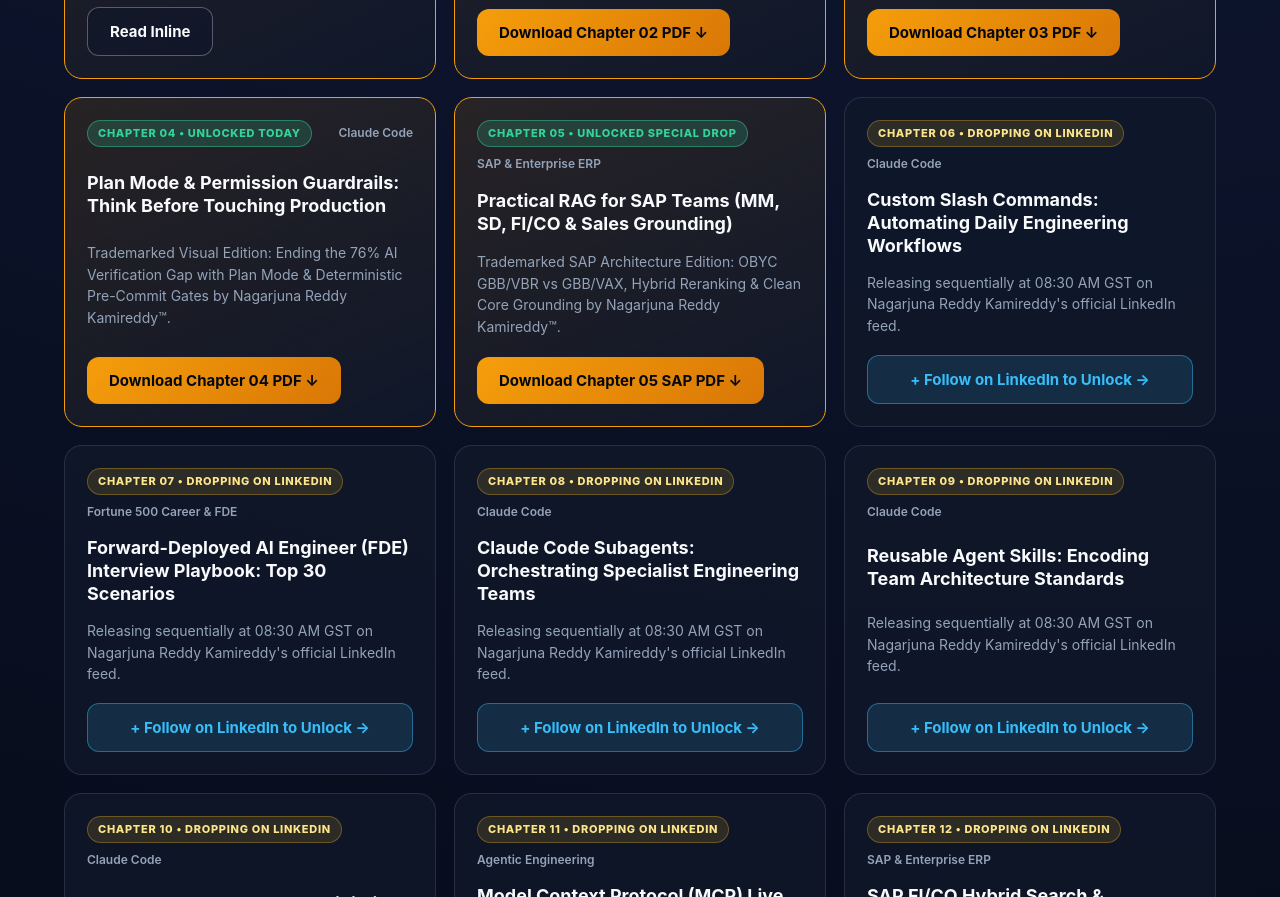
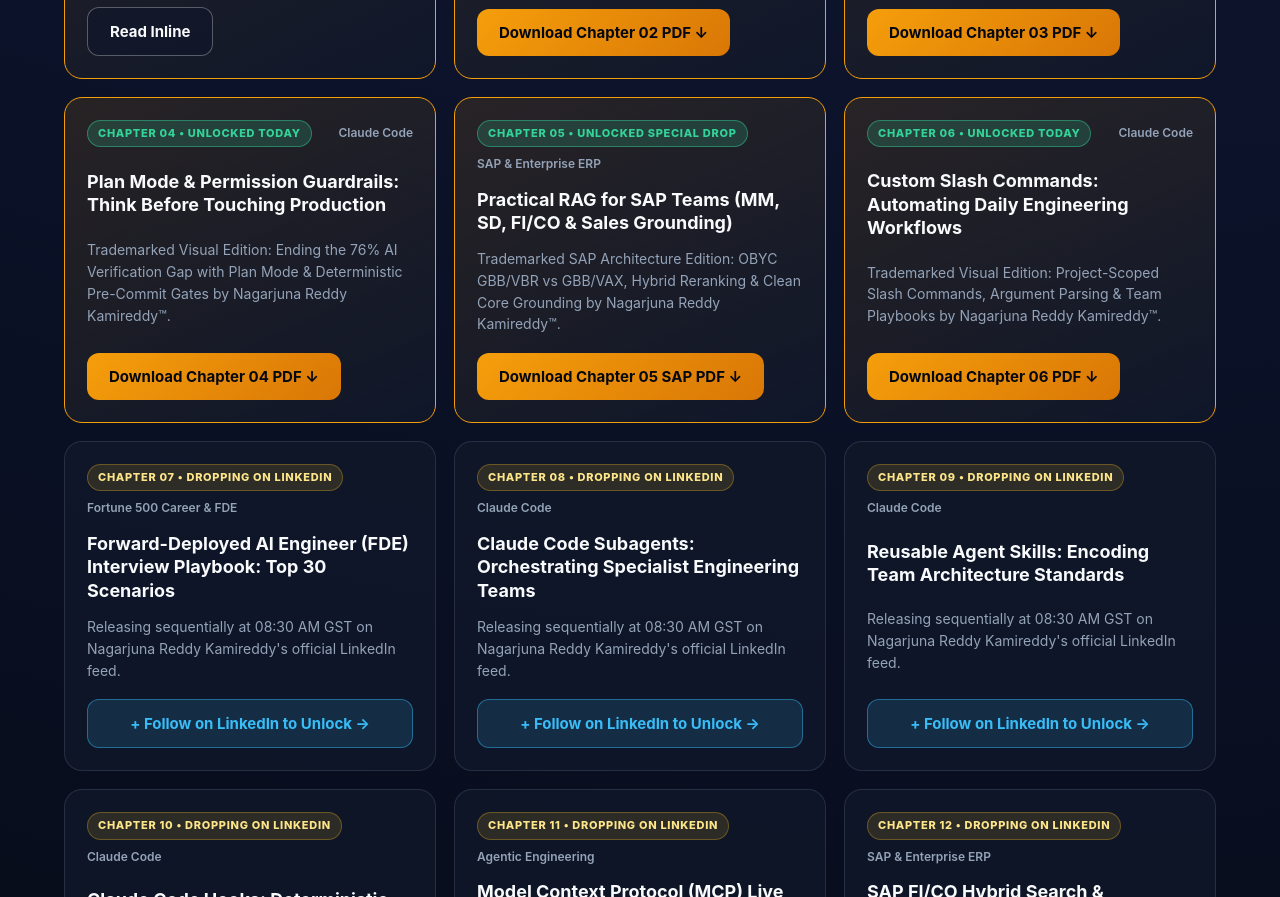
Before and after one commit to nagarjunak-pixel/nrk-enterprise-ai-masterbook, a plain HTML site: page docs/index.html in a window 1280 px wide. Shown: the part 2675-3572 px from the top of the page. Drawn offline with Linux system fonts and the light colour scheme.

Commit message:
Unlock Masterbook Chapter 06 (Custom Slash Commands) on GitHub Pages portal

```diff
--- a/docs/index.html
+++ b/docs/index.html
@@ -246,15 +246,15 @@
             <a class="btn btn-gold" href="chapters/NRK_Masterbook_Chapter_05_Practical_RAG_SAP_Teams.pdf" target="_blank">Download Chapter 05 SAP PDF ↓</a>
           </div>
         </div>
-        <div class="ch-card locked" data-track="Claude Code" data-search="custom slash commands: automating daily engineering workflows claude code chapter 6">
+        <div class="ch-card unlocked" data-track="Claude Code" data-search="custom slash commands: automating daily engineering workflows claude code chapter 6">
           <div class="ch-top">
-            <span class="pill pill-lock">CHAPTER 06 • DROPPING ON LINKEDIN</span>
+            <span class="pill pill-open">CHAPTER 06 • UNLOCKED TODAY</span>
             <span class="track-tag">Claude Code</span>
           </div>
           <h3>Custom Slash Commands: Automating Daily Engineering Workflows</h3>
-          <p>Releasing sequentially at 08:30 AM GST on Nagarjuna Reddy Kamireddy's official LinkedIn feed.</p>
+          <p>Trademarked Visual Edition: Project-Scoped Slash Commands, Argument Parsing & Team Playbooks by Nagarjuna Reddy Kamireddy™.</p>
           <div class="ch-actions">
-            <a class="btn btn-follow" href="https://www.linkedin.com/in/nagarjuna-kamireddy/" target="_blank" rel="noopener">+ Follow on LinkedIn to Unlock →</a>
+            <a class="btn btn-gold" href="chapters/NRK_Masterbook_Chapter_06_Custom_Slash_Commands_Workflows.pdf" target="_blank">Download Chapter 06 PDF ↓</a>
           </div>
         </div>
         <div class="ch-card locked" data-track="Fortune 500 Career & FDE" data-search="forward-deployed ai engineer (fde) interview playbook: top 30 scenarios fortune 500 career & fde chapter 7">
```
Also changed, not shown: 1 other file.
